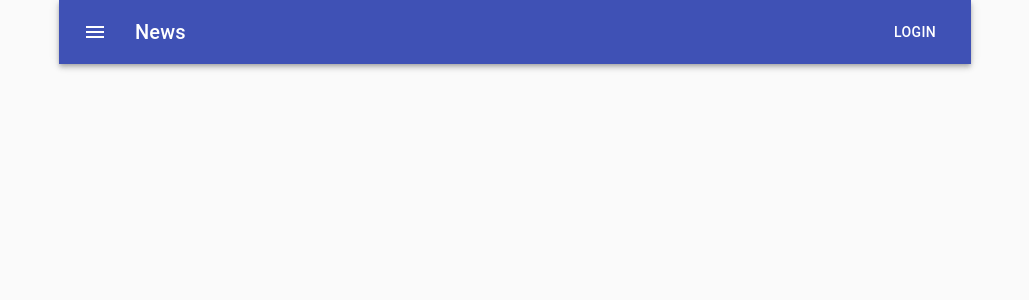
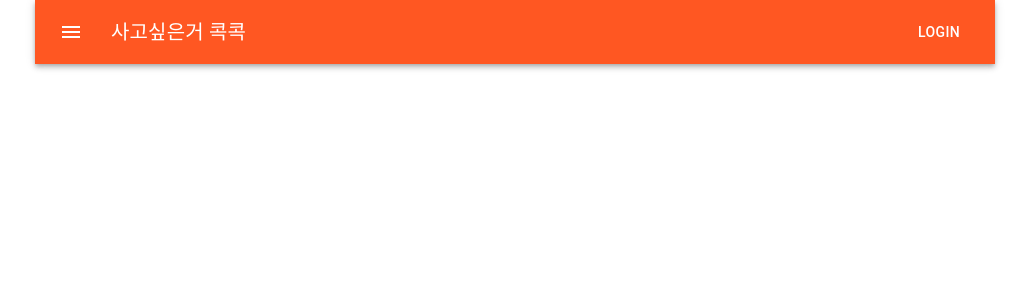
Before and after one commit to wony21/kokkok-web-app, a React (Create React App) app: page / in a window 1280 px wide. Shown: the top 300 px of the page, without its empty margins (125-1154 px from the left). Built offline with nearby package versions, Linux system fonts and the light colour scheme.

Commit message:
메인화면 TOP 초안

```diff
--- a/src/controls/layout/kokkok.top.conrol.js
+++ b/src/controls/layout/kokkok.top.conrol.js
@@ -5,11 +5,14 @@ import imgLogo from '../../KokKok_LOGO.png';
 import {
     Container, CssBaseline, Grid, Typography, Button, TextField, makeStyles,
     FormControl, FormControlLabel, Checkbox, Link, CircularProgress, Box, AppBar, IconButton, Toolbar } from '@material-ui/core';
-import { green, red } from '@material-ui/core/colors';
+import { green, red, deepOrange } from '@material-ui/core/colors';
+import styles from './kokkok.top.control.css';
 
 const useStyles = makeStyles((theme) => ({
     root: {
         flexGrow: 1,
+        paddingLeft: 0,
+        paddingRight: 0,
     },
     menuButton: {
         marginRight: theme.spacing(2),
@@ -17,25 +20,28 @@ const useStyles = makeStyles((theme) => ({
     title: {
         flexGrow: 1,
     },
+    appBar: {
+        backgroundColor: deepOrange[500],
+    }
 }));
 
 export default function TopControl() {
     const classes = useStyles();
 
     return (
-        <div className={classes.root}>
-            <CssBaseline />
-            <AppBar position="static">
+        <React.Fragment id="fragment">
+            {/* <CssBaseline /> */}
+            <AppBar id="appbar" position="static" className={classes.appBar}>
                 <Toolbar>
                     <IconButton edge="start" className={classes.menuButton} color="inherit" aria-label="menu">
                         <MenuIcon />
                     </IconButton>
                     <Typography variant="h6" className={classes.title}>
-                        News
+                        사고싶은거 콕콕
                     </Typography>
                     <Button color="inherit">Login</Button>
                 </Toolbar>
             </AppBar>
-        </div>
+        </React.Fragment>
     );
 }
--- /dev/null
+++ b/src/controls/layout/kokkok.top.control.css
@@ -0,0 +1,6 @@
+/* kokkok.top.control.css */
+
+.MuiContainer-root {
+    padding-left: 0px !important;
+    padding-right: 0px !important;
+}
```
